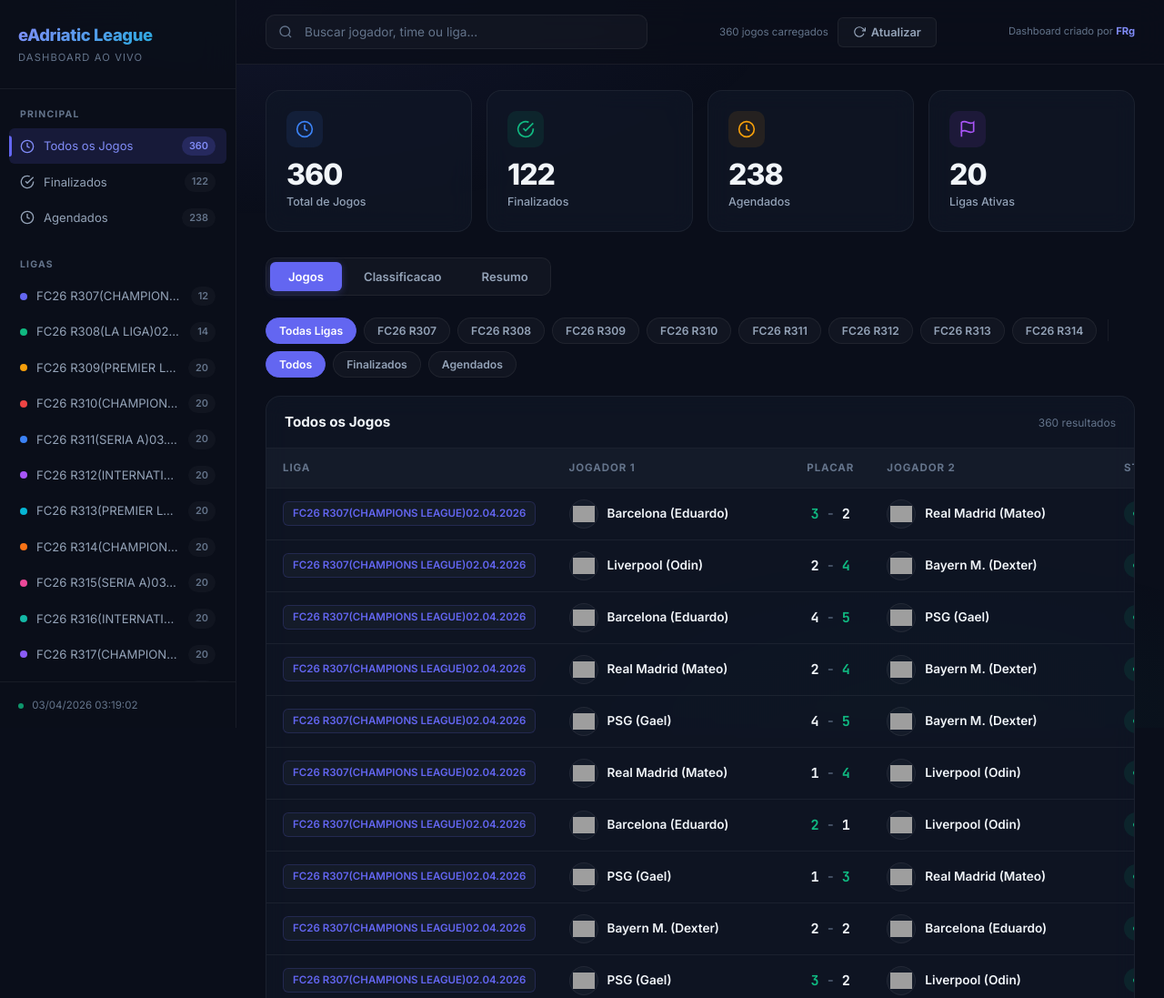
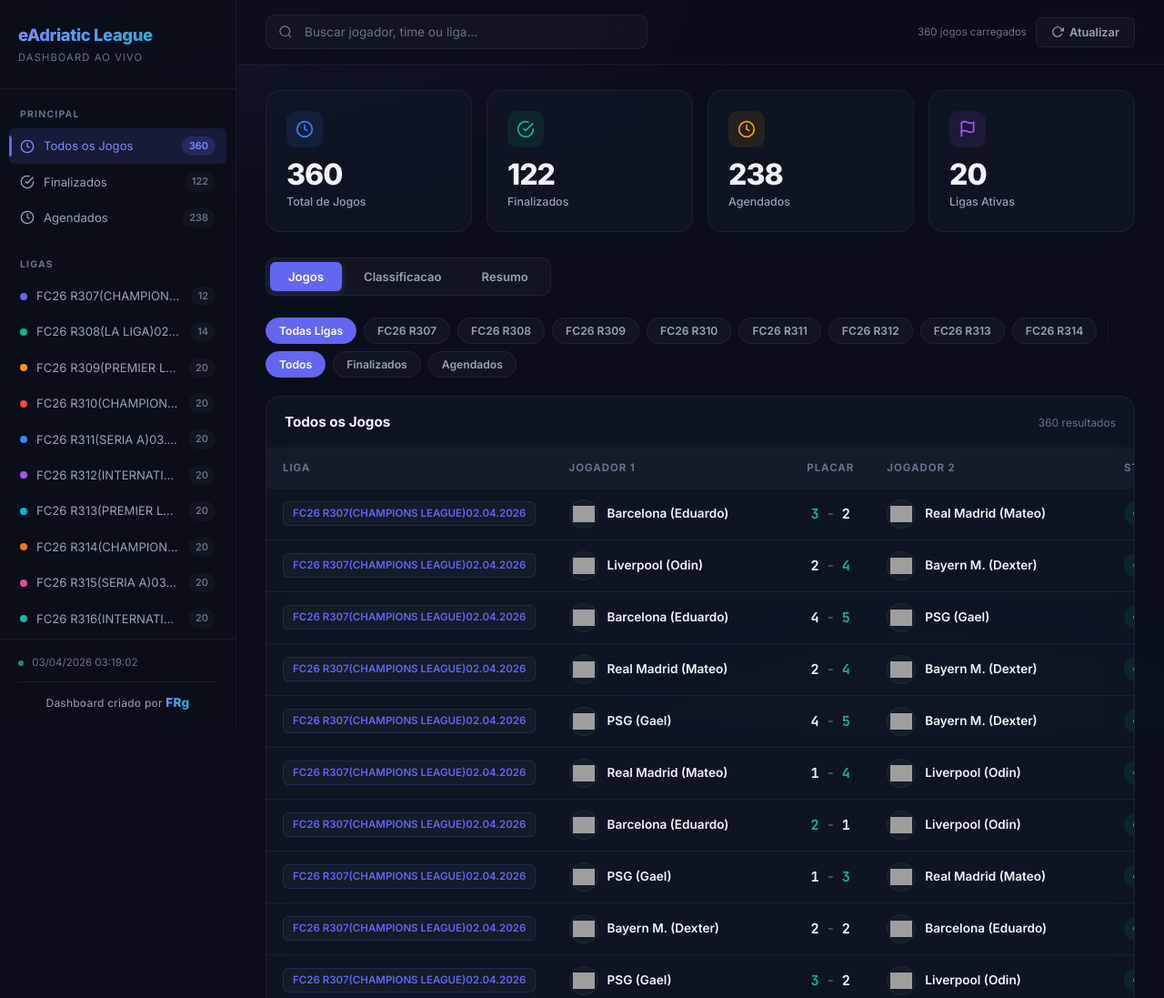
Before and after one commit to frangolindu-byte/eadriaticleague2, a plain HTML site: page docs/index.html in a window 1280 px wide. Shown: the top 1097 px of the page at 91% size. Drawn offline with nearby package versions, Linux system fonts and the light colour scheme; grey boxes are pictures that could not be loaded; animation ran at ten frames a second.

Commit message:
feat: move FRg credit to sidebar with gradient highlight

```diff
--- a/docs/index.html
+++ b/docs/index.html
@@ -197,6 +197,25 @@
             animation: pulse 2s infinite;
         }
 
+        .sidebar-footer .credit {
+            margin-top: 12px;
+            padding-top: 12px;
+            border-top: 1px solid var(--border);
+            font-size: 0.75rem;
+            color: var(--text-secondary);
+            text-align: center;
+            letter-spacing: 0.02em;
+        }
+
+        .sidebar-footer .credit strong {
+            color: var(--accent-light);
+            font-weight: 800;
+            font-size: 0.85rem;
+            background: linear-gradient(135deg, var(--accent-light), var(--cyan));
+            -webkit-background-clip: text;
+            -webkit-text-fill-color: transparent;
+        }
+
         @keyframes pulse {
             0%, 100% { opacity: 1; box-shadow: 0 0 0 0 var(--green-ring); }
             50% { opacity: 0.8; box-shadow: 0 0 0 6px transparent; }
@@ -1049,7 +1068,6 @@
             .topbar-actions .btn span { display: none; }
             .topbar { gap: 10px; }
             .topbar > span:last-child { display: none; }
-            .credit-text { display: none; }
         }
 
         @media (max-width: 480px) {
@@ -1147,6 +1165,9 @@
         <div class="sidebar-footer">
             <span class="live-dot"></span>
             <span id="last-update">Atualizando...</span>
+            <div class="credit">
+                Dashboard criado por <strong>FRg</strong>
+            </div>
         </div>
     </aside>
     <div class="sidebar-overlay" id="sidebar-overlay"></div>
@@ -1165,7 +1186,6 @@
                     Atualizar
                 </button>
             </div>
-            <span style="font-size:0.7rem;color:var(--text-muted);white-space:nowrap" class="credit-text">Dashboard criado por <strong style="color:var(--accent-light)">FRg</strong></span>
         </header>
 
         <div class="content">
```
